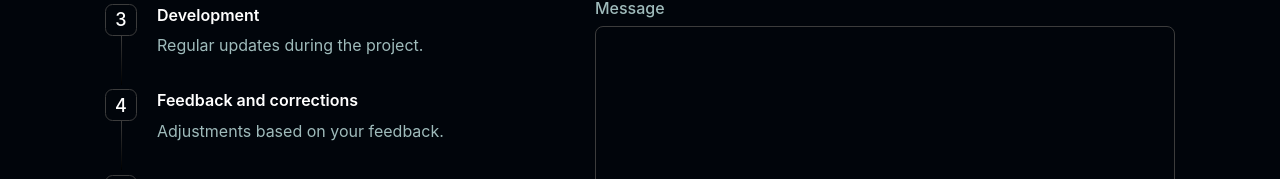
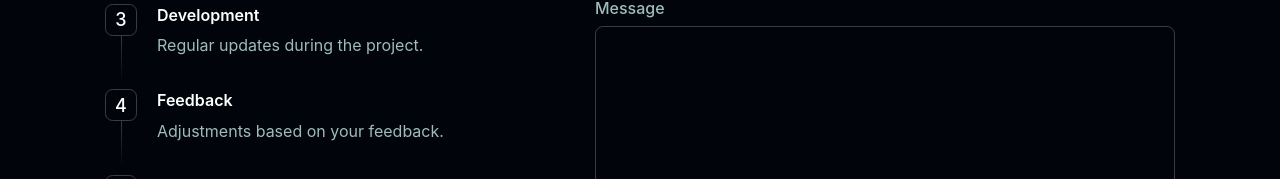
Before and after one commit to nenadmarinkovic/home, a Next.js app: page /contact in a window 1280 px wide. Shown: the part 690-869 px from the top of the page. Built offline with nearby package versions, Linux system fonts and the light colour scheme; no server answers.

Commit message:
switch from pocket to notion for feed, text fix

```diff
--- a/app/contact/page.tsx
+++ b/app/contact/page.tsx
@@ -95,7 +95,7 @@ export default function Contact() {
                   },
                   {
                     number: 4,
-                    title: 'Feedback and corrections',
+                    title: 'Feedback',
                     text: 'Adjustments based on your feedback.',
                   },
                   {
```
